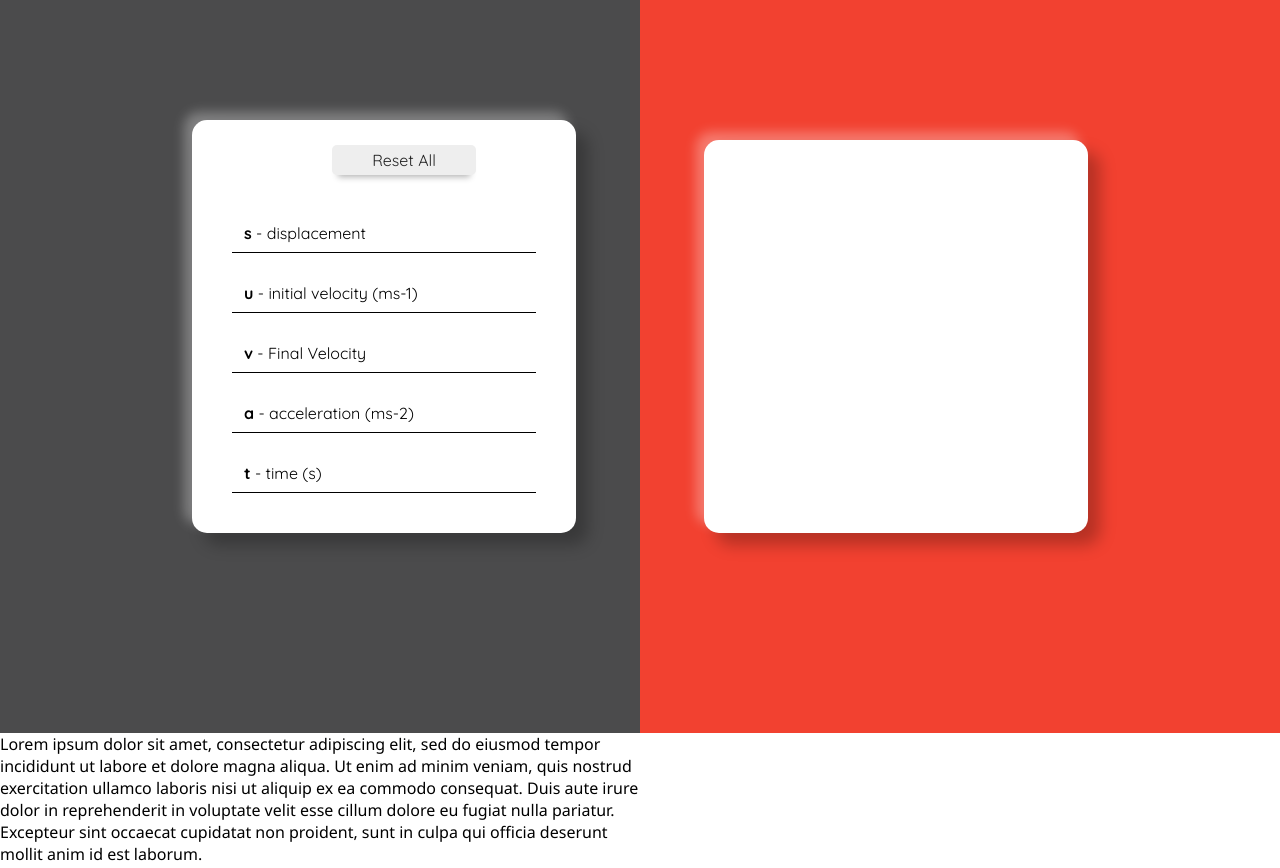
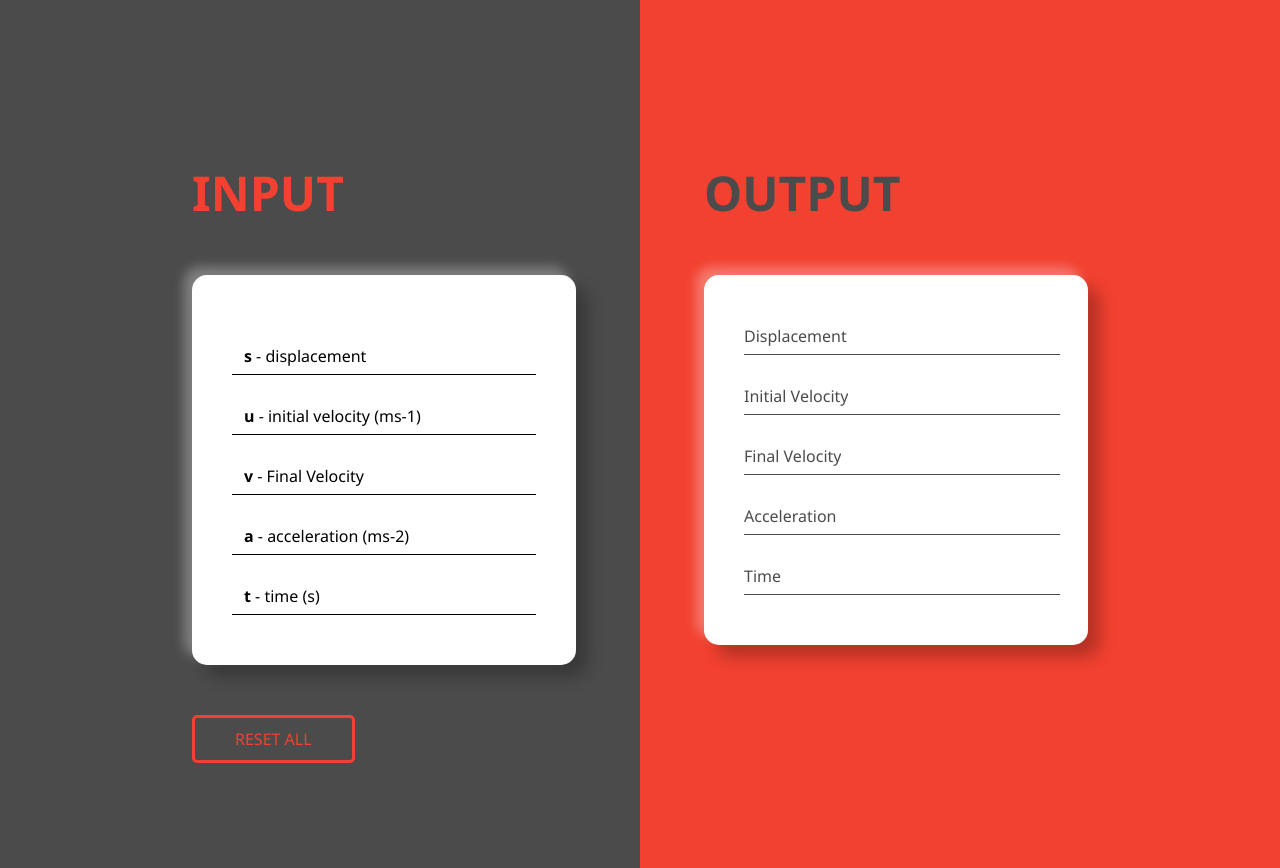
Before and after one commit to gnehciak/WebStorm, a plain HTML site: page index.html in a window 1280 px wide. Shown: the part 240-1108 px from the top of the page. Drawn offline with nearby package versions, Linux system fonts and the light colour scheme.

Commit message:
update 1.0

```diff
--- a/container.css
+++ b/css/container.css
@@ -43,6 +43,16 @@
 }
 
 
+
+
+.dropshadow {
+    box-shadow: 12px 12px 16px 0 rgba(0, 0, 0, 0.25), -8px -8px 12px 0 rgba(255, 255, 255, 0.3);
+    border-radius: 15px;
+    background-color: white;
+    margin: 50px 0;
+}
+
+
 /* Responsive navigation menu - display links on top of each other instead of next to each other (for mobile devices) */
 @media screen and (max-width: 600px) {
     .container {
@@ -71,7 +81,14 @@
     .table_column {
         display: grid;
     }
-    .table_column .table_column_50 {
-        width: 100%;
+    .table_column_50 {
+        width: auto;
+    }
+
+    .table_container .table_column:first-child{
+        padding: 100px 10% 100px 10%
+    }
+    .table_container .table_column:last-child{
+        padding: 100px 10% 100px 10%
     }
 }
--- a/structure.css
+++ b/css/structure.css
@@ -1,10 +1,9 @@
+@import url(https://fonts.googleapis.com/css?family=Quicksand:400,900,800,700,600,500,300,200,100);
 
-
-.clearButton {
+.aclearButton {
     font-family: quicksand;
     display: inline-block;
     font-size: 1em;
-    color: #000;
     background-color: #eeeeee;
     text-decoration: none;
     padding: 5px 40px;
@@ -18,18 +17,34 @@
     outline: none;
 }
 
-.clearButton:hover {
+.aclearButton:hover {
     box-shadow: none;
     transform: scale(.95);
 }
 
+.clearButton {
+    font-family: "Segoe UI";
+    display: inline-block;
+    font-size: 1em;
+    background-color: transparent;
+    text-decoration: none;
+    padding: 5px 40px;
+    border: 3px solid #F24130;
+    color: #F24130;
+    border-radius: 5px;
+    transition: .4s;
+    cursor: pointer;
+    outline: none;
+    padding-top: 10px;
+    padding-bottom: 10px;
+}
+
+.clearButton:hover {
+    background-color: #F24130;
+    color: #4B4B4C;
+}
 
 
-.dropshadow {
-    box-shadow: 12px 12px 16px 0 rgba(0, 0, 0, 0.25), -8px -8px 12px 0 rgba(255, 255, 255, 0.3);
-    border-radius: 15px;
-    background-color: white;
-}
 
 label:hover{
     cursor:text;
@@ -42,7 +57,7 @@ label:hover{
     top:0;
     left:12px;
     transition:all 0.3s ease;
-    font-family: "quicksand";
+    font-family: "Segoe UI";
 }
 .input_group .active{
     font-size:12px;
@@ -79,20 +94,21 @@ label:hover{
     margin-top:30px;
     display:block;
     position:relative;
-    font-family: quicksand;
+    font-family: Segoe UI;
 
 }
 .output_group input{
     margin: 0;
     transition:all 0.3s ease;
-    padding:6px 0 6px 0;
+    padding:6px 0 6px 4%;
     font-size:16px;
     outline:0;
-    border: 0 solid black;
-    border-bottom:1px solid white;
+    border: 0;
+    border-bottom:1px solid #4B4B4C;
     height: 17px;
     width: 100%;
-    color: white;
+    color: #4B4B4C;
+    font-weight: bolder;
 }
 .output_group input:disabled{
     background-color: transparent;
@@ -101,20 +117,17 @@ label:hover{
 .output_group label{
     display:block;
     position:absolute;
-    color:#BBA9B1;
+    color:#4B4B4C;
     font-size:16px;
-    top: 4px;
     left: 0;
     transition:all 1s ease;
     text-align: right;
     overflow: hidden;
     font-weight: normal;
-    color: white;
 }
 .output_group .active{
-    top: 4px;
-    left: 100px;
-    color: white;
+    left: 30%;
+    color: #F24130;
     font-weight: bolder;
 
 }
--- a/style.css
+++ b/css/style.css
@@ -25,7 +25,7 @@ h1 {
 }
 
 h2 {
-    color: white;
+    color: black;
     text-transform: capitalize;
 }
 .background-image {
--- a/index.html
+++ b/index.html
@@ -3,9 +3,9 @@
 <head>
     <meta charset="UTF-8">
     <title>Title</title>
-    <link rel="stylesheet" href="style.css">
-    <link rel="stylesheet" href="container.css">
-    <link rel="stylesheet" href="structure.css">
+    <link rel="stylesheet" href="css/style.css">
+    <link rel="stylesheet" href="css/container.css">
+    <link rel="stylesheet" href="css/structure.css">
 
     <script
             src="https://code.jquery.com/jquery-3.3.1.js"
@@ -31,9 +31,11 @@
     <div class="table_container">
         <!--Input-->
         <div style="background-color: #4B4B4C;" class="table_column table_column_50">
-            <div class="dropshadow" style="padding: 20px 40px 40px 40px">
-                <h2 style="display: inline-block; margin-top: 0">INPUT</h2>
-                <button class="clearButton" onclick="resetAll()">Reset All</button>
+
+            <h2 style="font-size: 48px; color: #F24130">INPUT</h2>
+
+            <div class="dropshadow" style="height: 310px; padding: 40px 40px 40px 40px">
+
 
 
                 <div class="input_group">
@@ -61,12 +63,18 @@
                     <input onclick="this.select()" oninput="checkIPT('T', this)" type="text" id="ipt_T">
                 </div>
             </div>
+
+            <button class="clearButton" onclick="resetAll()">RESET ALL</button>
+
         </div>
         <!--Output-->
         <div style="background-color: #F24130; " class="table_column table_column_50">
-            <div class="dropshadow" style="padding: 0 40px 40px 40px">
 
-                <h2 id="result" style="padding-bottom: 20px">Results:</h2>
+            <h2 style="font-size: 48px; color: #4B4B4C">OUTPUT</h2>
+
+            <div class="dropshadow" style="height: 310px; padding: 20px 40px 40px 40px">
+
+
 
                 <div class="output_group">
                     <label for="calc_S">Displacement</label>
@@ -116,6 +124,6 @@
 
 </body>
 <footer>
-    <script src="suvat.js"></script>
+    <script src="js/suvat.js"></script>
 </footer>
 </html>
```
Also changed, not shown: parallax.html (+3 -3 lines), css/parallax.css (renamed from parallax.css), js/script.js (renamed from script.js), js/suvat.js (renamed from suvat.js).
